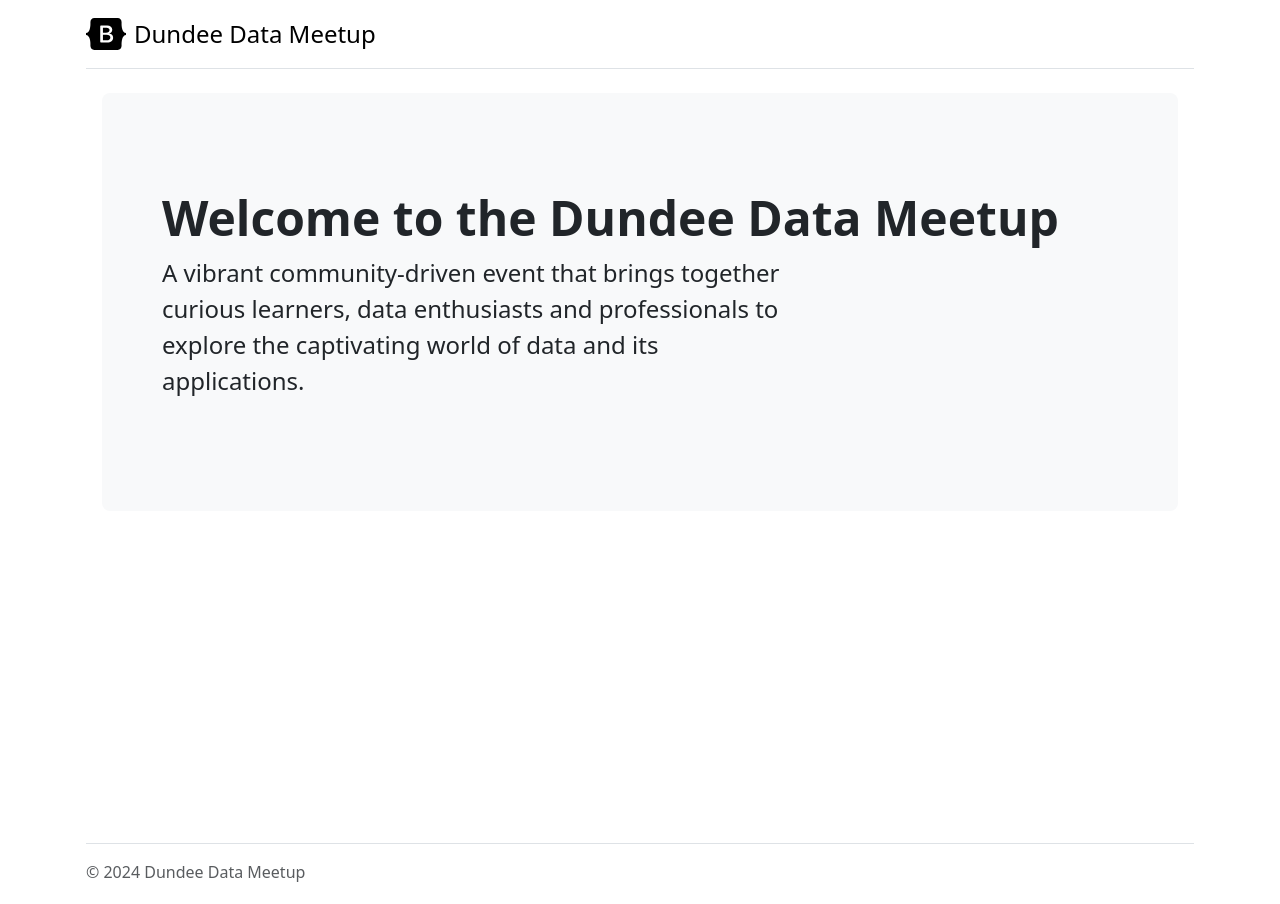
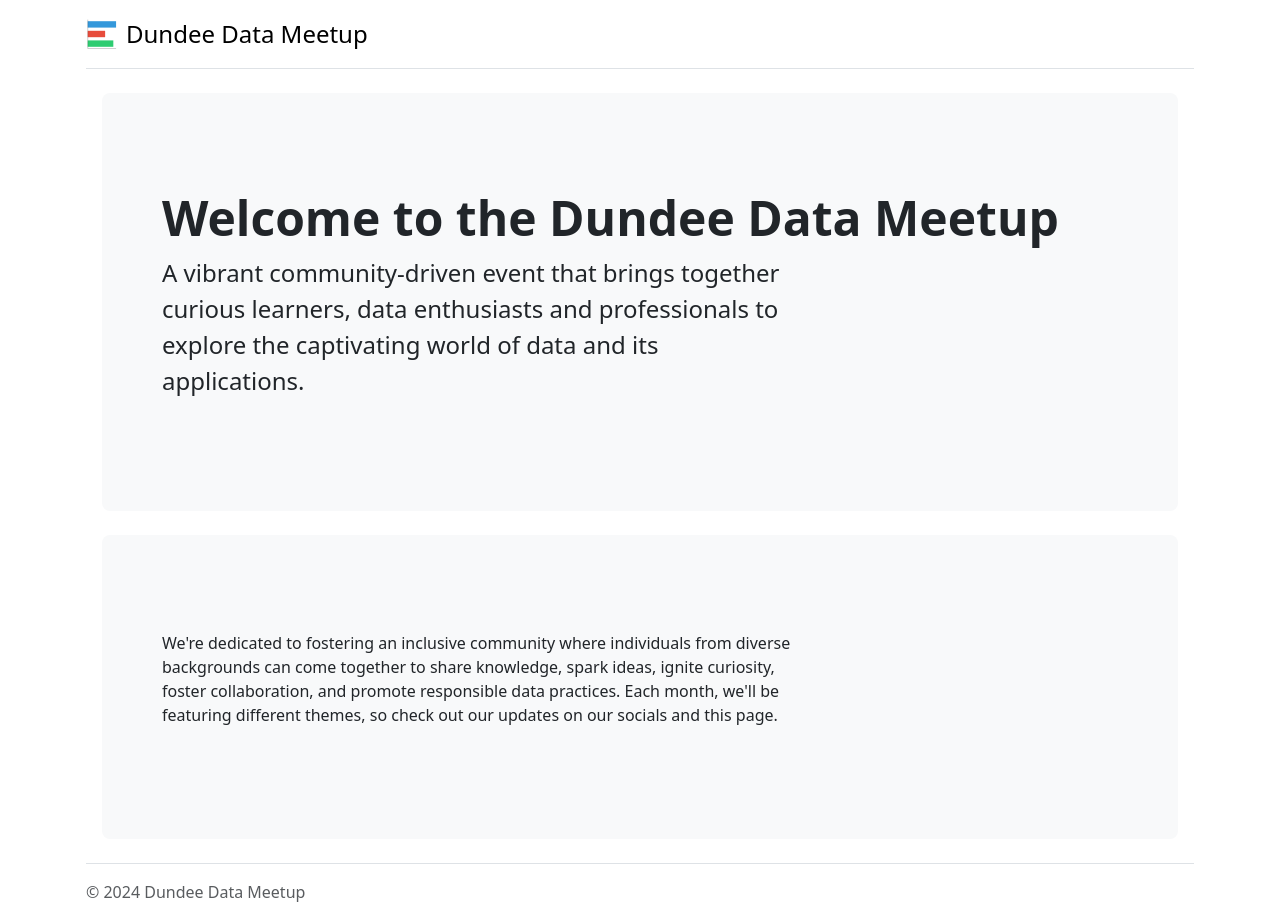
Before and after one commit to DundeeDataMeetup/dundeedatameetup.github.io, a Jekyll site: the page built from index.html, in a window 1280 px wide. Built offline with Jekyll 4.4.1, drawn with Linux system fonts in a browser that asks for light colours.

Commit message:
Add logo

```diff
--- a/_layouts/default.html
+++ b/_layouts/default.html
@@ -11,6 +11,7 @@ title: Test
 <title>{{page.title}} | {{site.title}}</title>
 
 <link href="assets/css/bootstrap.min.css" rel="stylesheet">
+<script src="https://js.tito.io/v2" async></script>
 
 </head>
 
@@ -18,10 +19,22 @@ title: Test
     <div class="container d-flex w-100 h-100 p-3 mx-auto flex-column">
         <header class="pb-3 mb-4 border-bottom">
             <a href="/" class="d-flex align-items-center text-body-emphasis text-decoration-none">
-                <svg xmlns="http://www.w3.org/2000/svg" width="40" height="32" class="me-2" viewBox="0 0 118 94" role="img">
-                    <title>Bootstrap</title>
-                    <path fill-rule="evenodd" clip-rule="evenodd" d="M24.509 0c-6.733 0-11.715 5.893-11.492 12.284.214 6.14-.064 14.092-2.066 20.577C8.943 39.365 5.547 43.485 0 44.014v5.972c5.547.529 8.943 4.649 10.951 11.153 2.002 6.485 2.28 14.437 2.066 20.577C12.794 88.106 17.776 94 24.51 94H93.5c6.733 0 11.714-5.893 11.491-12.284-.214-6.14.064-14.092 2.066-20.577 2.009-6.504 5.396-10.624 10.943-11.153v-5.972c-5.547-.529-8.934-4.649-10.943-11.153-2.002-6.484-2.28-14.437-2.066-20.577C105.214 5.894 100.233 0 93.5 0H24.508zM80 57.863C80 66.663 73.436 72 62.543 72H44a2 2 0 01-2-2V24a2 2 0 012-2h18.437c9.083 0 15.044 4.92 15.044 12.474 0 5.302-4.01 10.049-9.119 10.88v.277C75.317 46.394 80 51.21 80 57.863zM60.521 28.34H49.948v14.934h8.905c6.884 0 10.68-2.772 10.68-7.727 0-4.643-3.264-7.207-9.012-7.207zM49.948 49.2v16.458H60.91c7.167 0 10.964-2.876 10.964-8.281 0-5.406-3.903-8.178-11.425-8.178H49.948z" fill="currentColor"></path>
+                <svg width="32" height="32" class="me-2" viewBox="0 0 500 500" fill="none" xmlns="http://www.w3.org/2000/svg">
+                    <g clip-path="url(#clip0_20_22)">
+                        <path d="M501 0H1V500H501V0Z" fill="white" />
+                        <path d="M470 50H27V150H470V50Z" fill="#3498DB" />
+                        <path d="M299 200H27V300H299V200Z" fill="#E74C3C" />
+                        <path d="M427 350H27V450H427V350Z" fill="#2ECC71" />
+                        <line x1="27.5" y1="25" x2="27.5" y2="475" stroke="black" stroke-width="3" />
+                        <line x1="470" y1="476.5" x2="26" y2="476.5" stroke="black" stroke-width="3" />
+                    </g>
+                    <defs>
+                        <clipPath id="clip0_20_22">
+                            <rect width="500" height="500" fill="white" />
+                        </clipPath>
+                    </defs>
                 </svg>
+
                 <span class="fs-4">{{site.title}}</span>
             </a>
         </header>
--- a/index.html
+++ b/index.html
@@ -8,3 +8,9 @@ title: Home
         <p class="col-md-8 fs-4">A vibrant community-driven event that brings together curious learners, data enthusiasts and professionals to explore the captivating world of data and its applications.</p>
     </div>
 </div>
+
+<div class="p-5 mb-4 bg-body-tertiary rounded-3">
+    <div class="container-fluid py-5">
+        <p class="col-md-8">We're dedicated to fostering an inclusive community where individuals from diverse backgrounds can come together to share knowledge, spark ideas, ignite curiosity, foster collaboration, and promote responsible data practices. Each month, we'll be featuring different themes, so check out our updates on our socials and this page. </p>
+    </div>
+</div>
```
Also changed, not shown: _layouts/index.html (deleted, +0 -196 lines).
